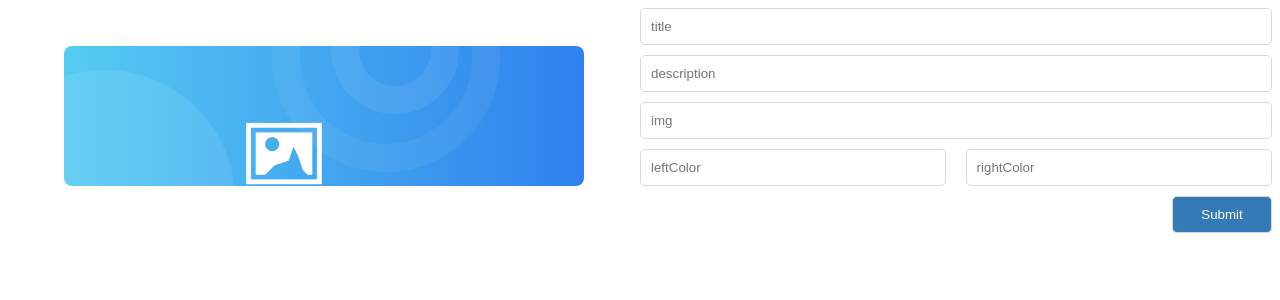
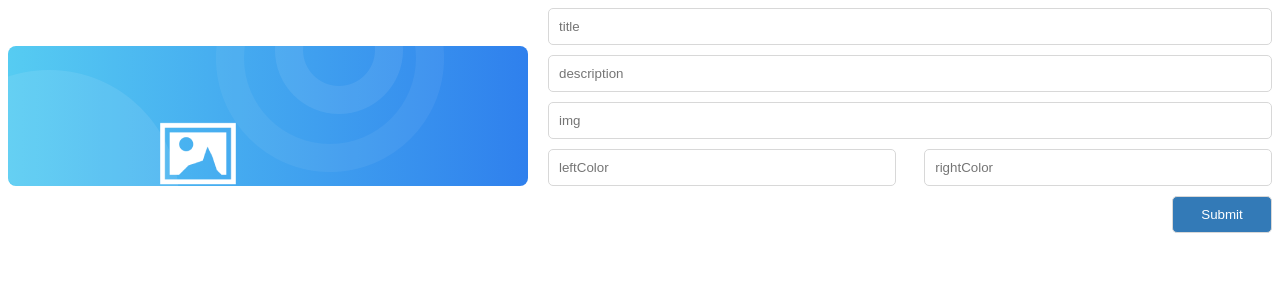
Before and after one commit to davidMoraFront/learn-react, a React (Create React App) app: page /exercise/new in a window 1280 px wide. Shown: the top 300 px of the page. Built offline with nearby package versions, Linux system fonts and the light colour scheme.

Commit message:
add React.Fragment

```diff
--- a/src/components/Card.js
+++ b/src/components/Card.js
@@ -7,7 +7,7 @@ class Card extends React.Component {
   render() {
     const { title, description, img, leftColor, rightColor } = this.props;
     return (
-      <div className="card">
+      <React.Fragment>
         <div
           className="Fitness-Card"
           style={{
@@ -25,7 +25,7 @@ class Card extends React.Component {
             </div>
           </div>
         </div>
-      </div>
+      </React.Fragment>
     );
   }
 }
--- a/src/components/ExerciseForm.js
+++ b/src/components/ExerciseForm.js
@@ -5,7 +5,7 @@ class ExerciseForm extends React.Component {
   render() {
     const { onChange, onSubmit, form } = this.props;
     return (
-      <div className="ExerciseForm-container">
+      <React.Fragment>
         <form onSubmit={onSubmit}>
           <div>
             <input
@@ -59,7 +59,7 @@ class ExerciseForm extends React.Component {
             <button type="submit">Submit</button>
           </div>
         </form>
-      </div>
+      </React.Fragment>
     );
   }
 }
--- a/src/components/ExerciseList.js
+++ b/src/components/ExerciseList.js
@@ -3,7 +3,7 @@ import Card from "../components/Card";
 import AddButton from "../components/AddButton";
 
 const ExerciseList = ({ exercises }) => (
-  <div>
+  <React.Fragment>
     {exercises.map(exercise => {
       return (
         <Card
@@ -17,7 +17,7 @@ const ExerciseList = ({ exercises }) => (
       );
     })}
     <AddButton />
-  </div>
+  </React.Fragment>
 );
 
 export default ExerciseList;
--- a/src/components/Welcome.js
+++ b/src/components/Welcome.js
@@ -3,10 +3,8 @@ import "../styles/Welcome.scss";
 
 const Welcome = ({ username }) => (
   <div className="welcome">
-    <div>
-      <h1>Hello {username}</h1>
-      <p>Let's workout to get someone gains!</p>
-    </div>
+    <h1>Hello {username}</h1>
+    <p>Let's workout to get someone gains!</p>
   </div>
 );
 
--- a/src/pages/Exercises.js
+++ b/src/pages/Exercises.js
@@ -36,10 +36,10 @@ class Exercises extends React.Component {
     if (this.state.loading) return <Loading />;
     if (this.state.error) return <FatalError />;
     return (
-      <div>
+      <React.Fragment>
         <Welcome username="David" />
         <ExerciseList exercises={this.state.data} />
-      </div>
+      </React.Fragment>
     );
   }
 }
--- a/src/styles/Card.scss
+++ b/src/styles/Card.scss
@@ -1,9 +1,9 @@
-.card {
-  display: flex;
-  flex-direction: row;
-  justify-content: center;
-  margin-bottom: 20px;
-  flex: 1;
+// .card {
+//   display: flex;
+//   flex-direction: row;
+//   justify-content: center;
+//   margin-bottom: 20px;
+//   flex: 1;
 
 .Fitness-Card {
   border: none;
@@ -15,10 +15,13 @@
   flex-direction: row;
   justify-content: center;
   min-height: 140px;
+  margin: 0 auto 20px auto;
 
   > div {
     display: flex;
     flex-direction: row;
+    justify-content: flex-end;
+    flex: 1;
 
     div {
       display: flex;
@@ -30,6 +33,11 @@
         flex: 1;
         box-sizing: border-box;
         max-width: 120px;
+        align-items: center;
+
+        img {
+          width: max-content;
+        }
       }
     }
 
@@ -52,4 +60,4 @@
     }
   }
 }
-}
+// }
--- a/src/styles/ExerciseForm.scss
+++ b/src/styles/ExerciseForm.scss
@@ -1,11 +1,8 @@
-.ExerciseForm-container {
-  display: flex;
-  flex: 1;
-
 form {
   display: flex;
   flex-direction: column;
   flex: 1;
+  margin-left: 20px;
 
   & > div {
     display: flex;
@@ -43,4 +40,3 @@
     width: 100px;
   }
 }
-}
--- a/src/styles/Welcome.scss
+++ b/src/styles/Welcome.scss
@@ -1,14 +1,10 @@
 .welcome {
   display: flex;
-  flex-direction: row;
-  justify-content: center;
+  flex-direction: column;
+  width: 685px;
+  margin: 0 auto 35px auto;
 
-  div {
-    width: 685px;
-    margin-bottom: 35px;
-
-    h1 {
-      margin-bottom: 0;
-    }
+  h1 {
+    margin-bottom: 0;
   }
 }
```
Lines whose indentation alone changed are shown as unchanged.
